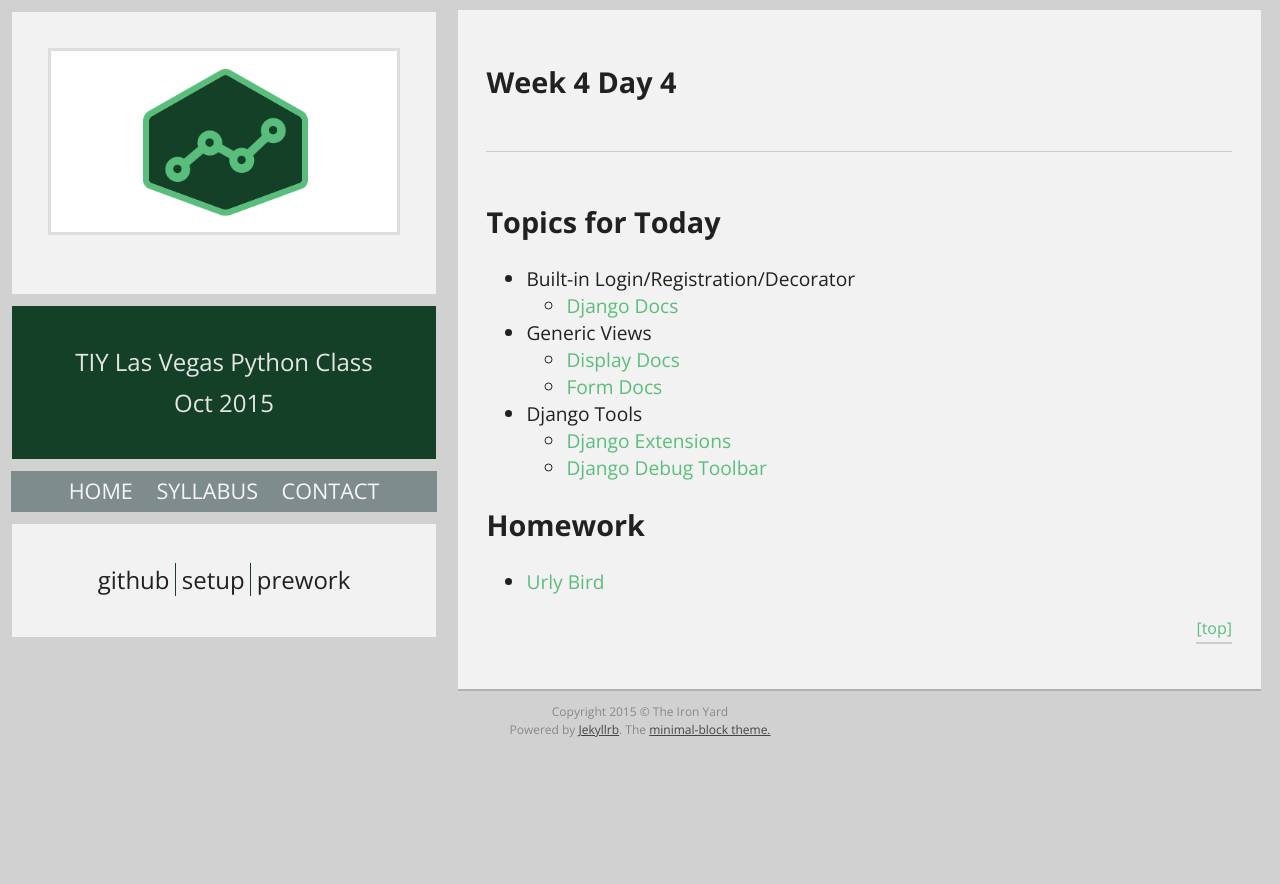
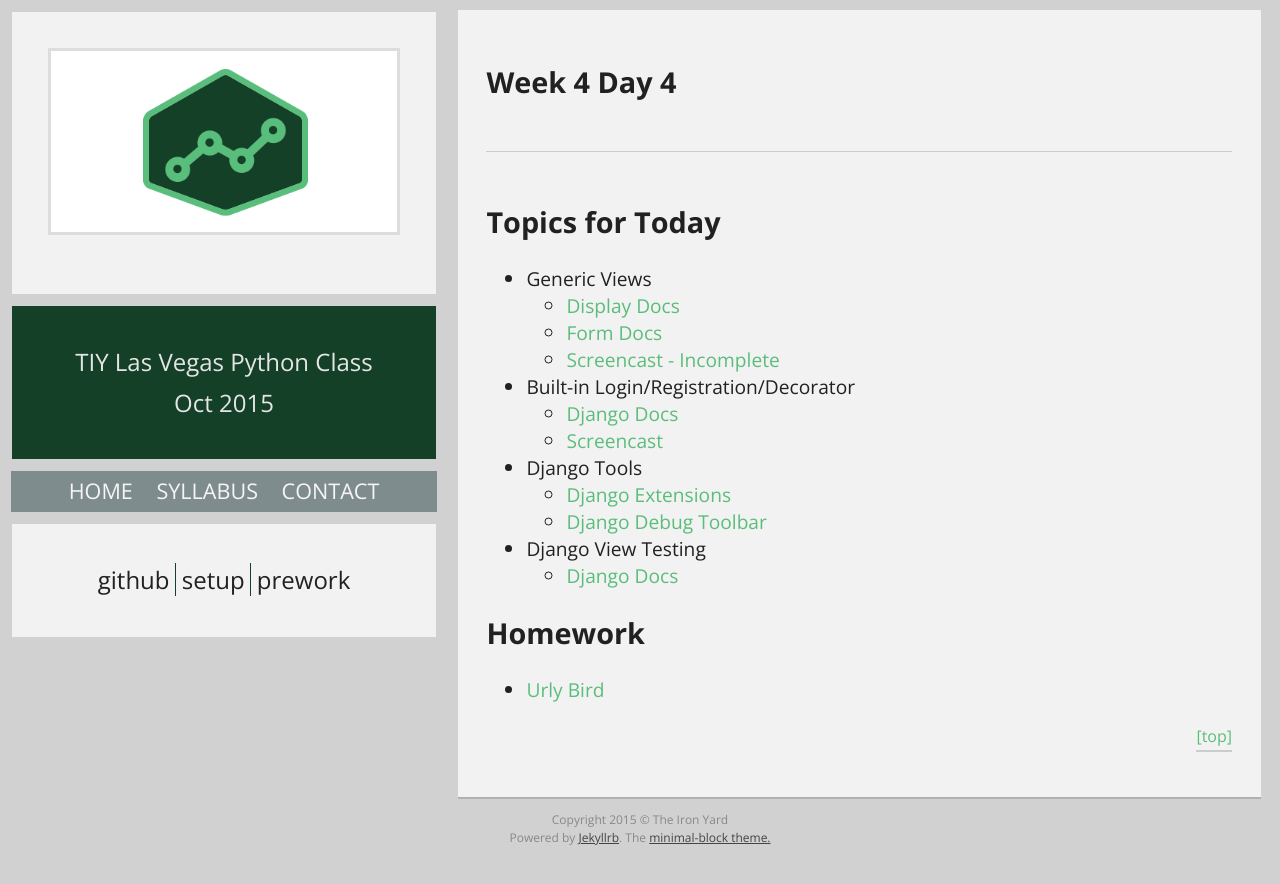
Before and after one commit to tiy-lv-python-2015-10/tiy-lv-python-2015-10.github.io, a Jekyll site: the page built from _posts/2015-10-29-Week-4-Day-4.md, in a window 1280 px wide. Shown: the top 884 px of the page. Built offline with Jekyll 4.4.1, drawn with Linux system fonts in a browser that asks for light colours; Markdown is read by kramdown in place of the engine named in the settings.

Commit message:
Adding new links

```diff
--- a/_posts/2015-10-29-Week-4-Day-4.md
+++ b/_posts/2015-10-29-Week-4-Day-4.md
@@ -4,14 +4,18 @@
 ---
 
 # Topics for Today
-* Built-in Login/Registration/Decorator
-  * [Django Docs](https://docs.djangoproject.com/en/1.8/topics/auth/default/#all-authentication-views)
 * Generic Views
   * [Display Docs](https://docs.djangoproject.com/en/1.8/topics/class-based-views/generic-display/)
   * [Form Docs](https://docs.djangoproject.com/en/1.8/topics/class-based-views/generic-editing/)
+  * [Screencast - Incomplete](https://www.youtube.com/watch?v=DN-Lr5GL0Jk)
+* Built-in Login/Registration/Decorator
+  * [Django Docs](https://docs.djangoproject.com/en/1.8/topics/auth/default/#all-authentication-views)
+  * [Screencast](https://www.youtube.com/watch?v=bQmv_RAD3e4)
 * Django Tools
   * [Django Extensions](https://django-extensions.readthedocs.org/en/latest/)
   * [Django Debug Toolbar](https://django-debug-toolbar.readthedocs.org/en/1.4/)
+* Django View Testing
+  * [Django Docs](https://docs.djangoproject.com/en/1.8/topics/testing/tools/#the-test-client)
 
 # Homework
 * [Urly Bird](https://github.com/tiy-lv-python-2015-10/urly-bird)
```
